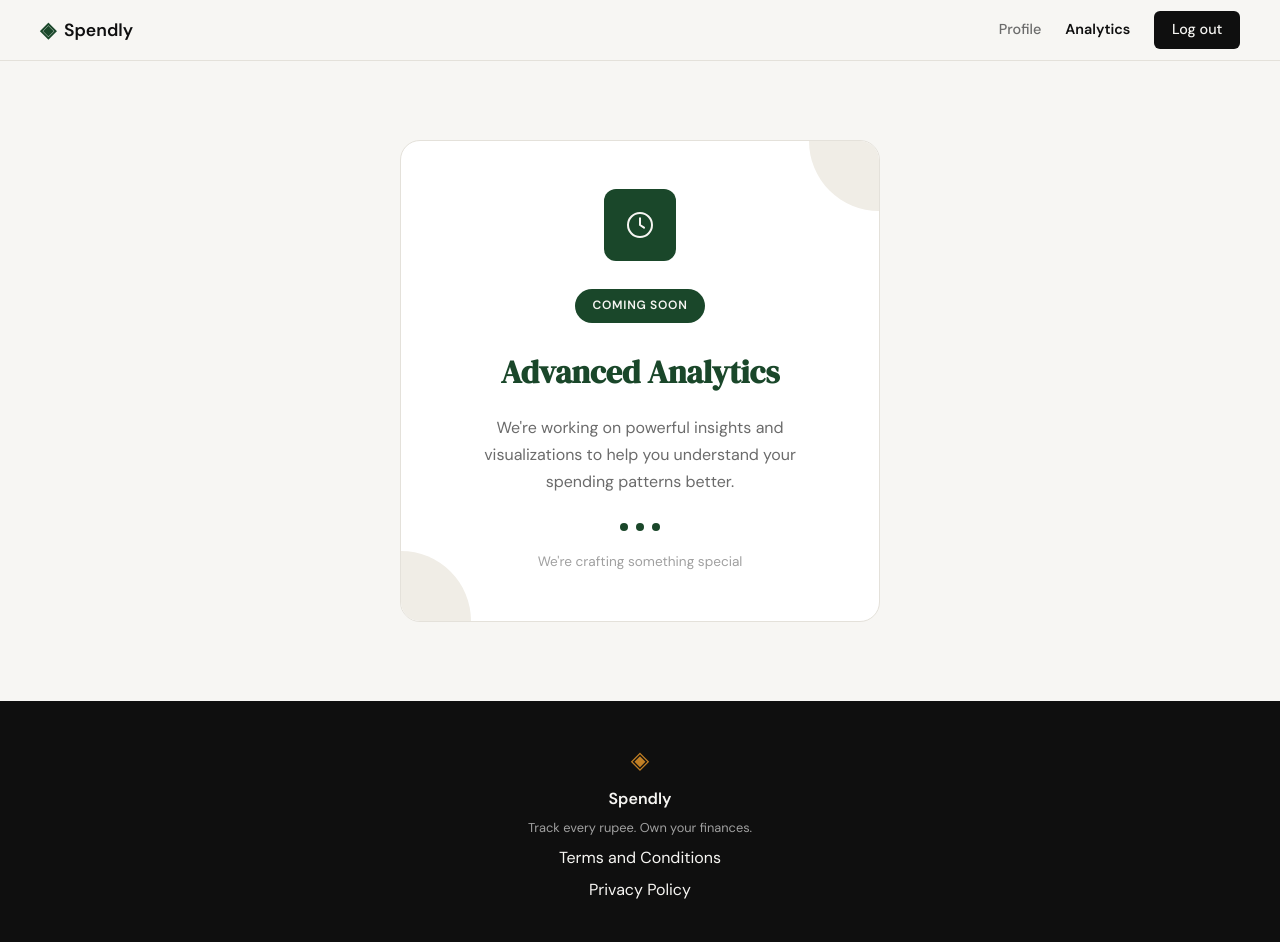
After one commit to geet-ver/Spendly, a Flask app: page /analytics in a window 1280 px wide. The commit adds this page. Run offline with Flask 3, Linux system fonts and the light colour scheme; the visitor is signed in with stand-in values (Sample User, id 1).

Commit message:
add coming soon page

```diff
--- a/app.py
+++ b/app.py
@@ -222,6 +222,12 @@ def profile():
     )
 
 
+@app.route("/analytics")
+@login_required
+def analytics():
+    return render_template("analytics.html")
+
+
 # ------------------------------------------------------------------ #
 # Placeholder routes — students will implement these                  #
 # ------------------------------------------------------------------ #
--- /dev/null
+++ b/static/css/analytics.css
@@ -0,0 +1,125 @@
+/* ------------------------------------------------------------------ */
+/* Layout                                                              */
+/* ------------------------------------------------------------------ */
+
+.analytics-section {
+    min-height: calc(100vh - 60px - 100px);
+    display: flex;
+    align-items: center;
+    justify-content: center;
+    padding: 3rem 2rem;
+}
+
+.analytics-card {
+    position: relative;
+    width: 100%;
+    max-width: 480px;
+    background: var(--paper-card);
+    border: 1px solid var(--border);
+    border-radius: var(--radius-lg);
+    padding: 3rem 2.5rem;
+    text-align: center;
+    overflow: hidden;
+}
+
+.analytics-card::before,
+.analytics-card::after {
+    content: '';
+    position: absolute;
+    width: 140px;
+    height: 140px;
+    border-radius: 50%;
+    background: var(--paper-warm);
+    z-index: 0;
+}
+
+.analytics-card::before {
+    top: -70px;
+    right: -70px;
+}
+
+.analytics-card::after {
+    bottom: -70px;
+    left: -70px;
+}
+
+/* ------------------------------------------------------------------ */
+/* Content                                                             */
+/* ------------------------------------------------------------------ */
+
+.analytics-icon,
+.analytics-badge,
+.analytics-title,
+.analytics-body,
+.analytics-dots,
+.analytics-footnote {
+    position: relative;
+    z-index: 1;
+}
+
+.analytics-icon {
+    width: 72px;
+    height: 72px;
+    margin: 0 auto 1.75rem;
+    background: var(--accent);
+    color: var(--paper);
+    border-radius: var(--radius-md);
+    display: flex;
+    align-items: center;
+    justify-content: center;
+}
+
+.analytics-badge {
+    display: inline-block;
+    background: var(--accent);
+    color: var(--paper);
+    font-size: 0.75rem;
+    font-weight: 700;
+    letter-spacing: 0.06em;
+    text-transform: uppercase;
+    padding: 0.45rem 1.1rem;
+    border-radius: 999px;
+    margin-bottom: 1.5rem;
+}
+
+.analytics-title {
+    font-family: var(--font-display);
+    font-size: 2rem;
+    color: var(--accent);
+    margin-bottom: 1rem;
+}
+
+.analytics-body {
+    color: var(--ink-muted);
+    font-size: 1rem;
+    line-height: 1.7;
+    max-width: 380px;
+    margin: 0 auto 1.75rem;
+}
+
+.analytics-dots {
+    display: flex;
+    justify-content: center;
+    gap: 0.5rem;
+    margin-bottom: 1.25rem;
+}
+
+.analytics-dot {
+    width: 8px;
+    height: 8px;
+    border-radius: 50%;
+    background: var(--accent);
+}
+
+.analytics-footnote {
+    color: var(--ink-faint);
+    font-size: 0.85rem;
+}
+
+/* ------------------------------------------------------------------ */
+/* Responsive                                                          */
+/* ------------------------------------------------------------------ */
+
+@media (max-width: 600px) {
+    .analytics-card { padding: 2.5rem 1.5rem; }
+}
--- a/static/css/style.css
+++ b/static/css/style.css
@@ -110,6 +110,8 @@ a { color: inherit; text-decoration: none; }
 
 .nav-links a { color: var(--ink-muted); transition: color 0.2s; }
 .nav-links a:hover { color: var(--ink); }
+
+.nav-links a.active { color: var(--ink); font-weight: 700; }
 
 .nav-cta {
     background: var(--ink) !important;
--- /dev/null
+++ b/templates/analytics.html
@@ -0,0 +1,38 @@
+{% extends "base.html" %}
+
+{% block title %}Analytics — Spendly{% endblock %}
+
+{% block head %}
+<link rel="stylesheet" href="{{ url_for('static', filename='css/analytics.css') }}">
+{% endblock %}
+
+{% block content %}
+
+<section class="analytics-section">
+    <div class="analytics-card">
+        <div class="analytics-icon">
+            <svg viewBox="0 0 24 24" width="32" height="32" fill="none" stroke="currentColor" stroke-width="1.5" stroke-linecap="round" stroke-linejoin="round">
+                <circle cx="12" cy="12" r="9"></circle>
+                <path d="M12 7v5l3 2"></path>
+            </svg>
+        </div>
+
+        <span class="analytics-badge">Coming Soon</span>
+
+        <h1 class="analytics-title">Advanced Analytics</h1>
+
+        <p class="analytics-body">
+            We're working on powerful insights and visualizations to help you understand your spending patterns better.
+        </p>
+
+        <div class="analytics-dots">
+            <span class="analytics-dot"></span>
+            <span class="analytics-dot"></span>
+            <span class="analytics-dot"></span>
+        </div>
+
+        <p class="analytics-footnote">We're crafting something special</p>
+    </div>
+</section>
+
+{% endblock %}
--- a/templates/base.html
+++ b/templates/base.html
@@ -21,6 +21,7 @@
             <div class="nav-links">
                 {% if session.get('user_id') %}
                     <a href="{{ url_for('profile') }}">Profile</a>
+                    <a href="{{ url_for('analytics') }}" class="{% if request.endpoint == 'analytics' %}active{% endif %}">Analytics</a>
                     <a href="{{ url_for('logout') }}" class="nav-cta">Log out</a>
                 {% else %}
                     <a href="{{ url_for('login') }}">Sign in</a>
```
